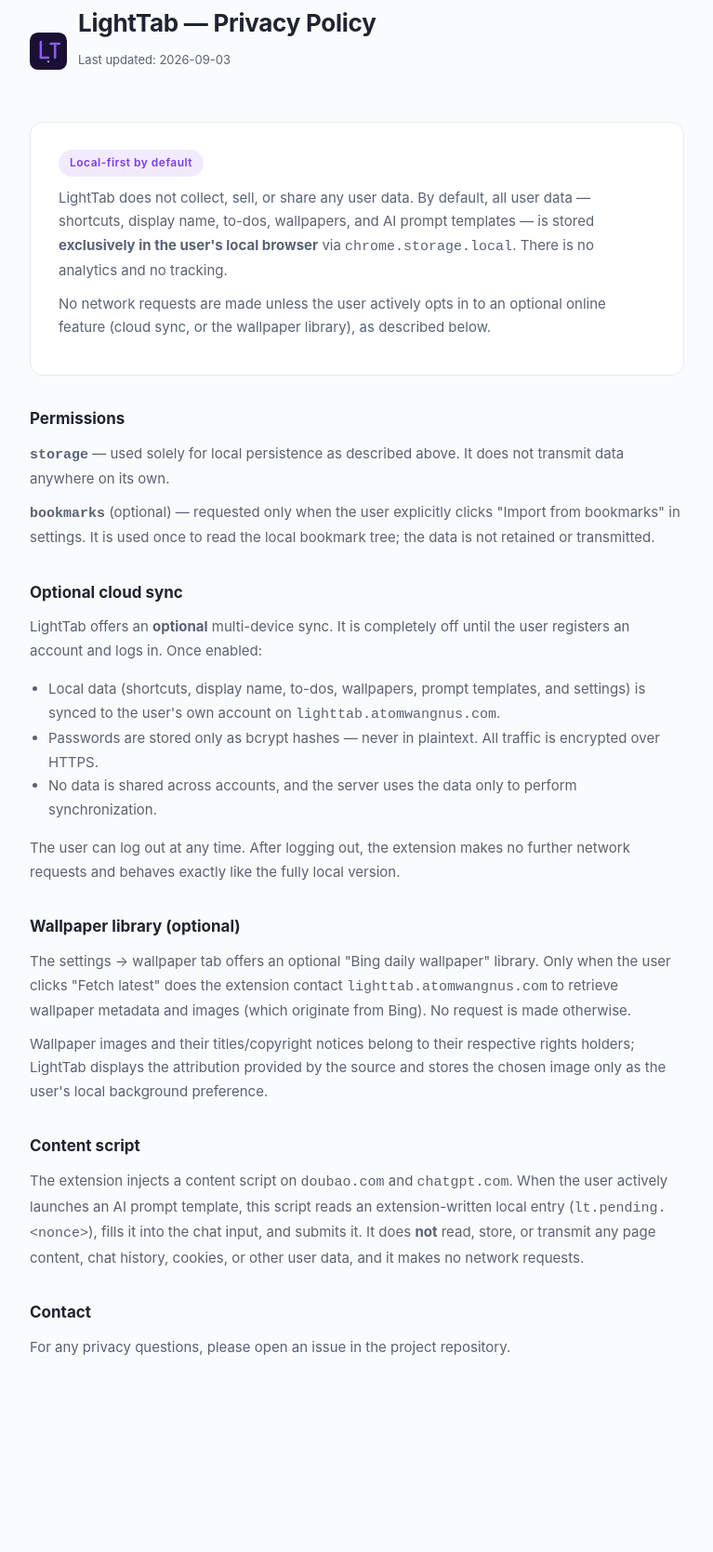
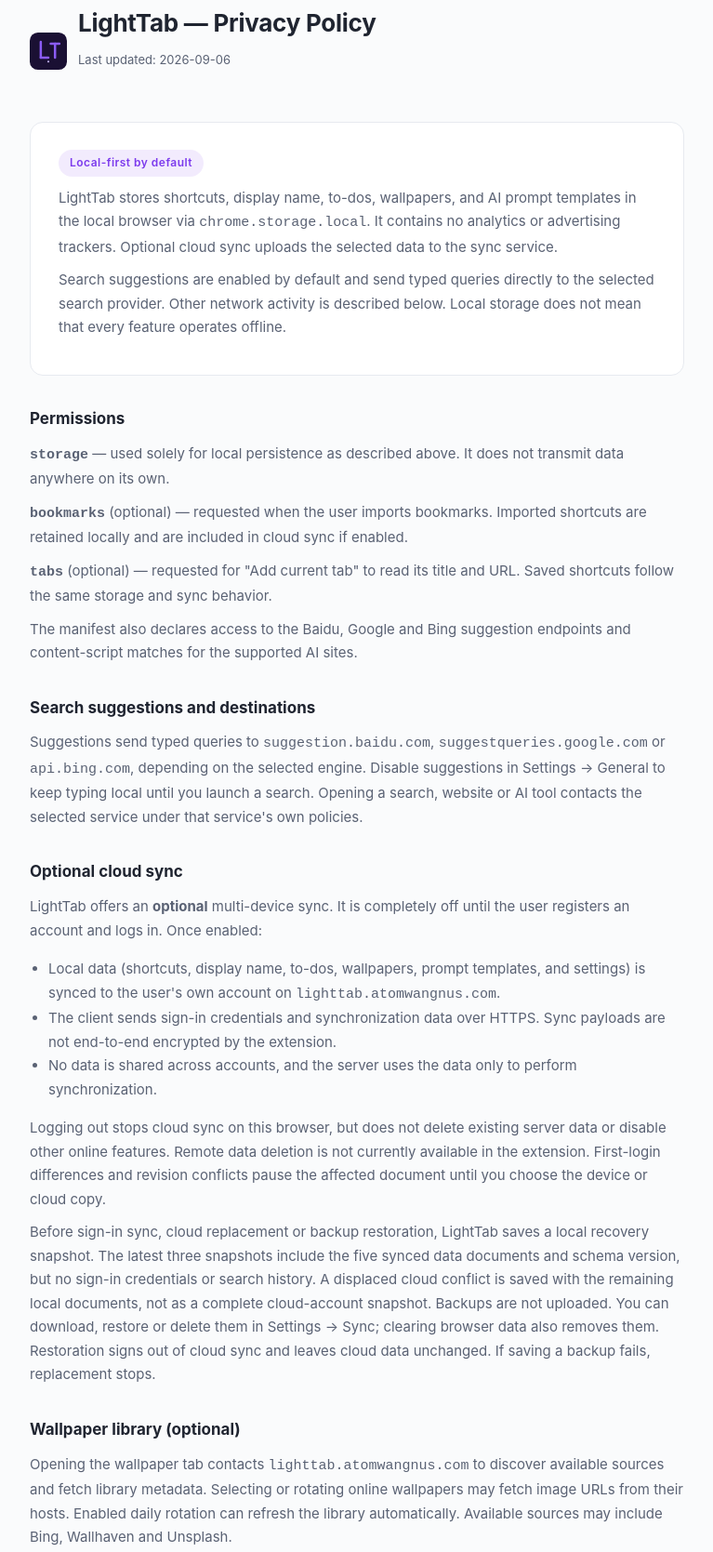
Before and after one commit to susunola/lighttab, a browser extension: page privacy.html in a window 1280 px wide. Shown: the part 53-1722 px from the top of the page at 93% size, without its empty margins (256-1023 px from the left). Before the commit the page ends 1605 px from the top, so only its background shows below. Drawn offline with Linux system fonts and the light colour scheme.

Commit message:
docs: align privacy policy with current extension behavior

```diff
--- a/privacy.html
+++ b/privacy.html
@@ -27,38 +27,48 @@
       <svg class="logo" viewBox="0 0 128 128"><rect width="128" height="128" rx="28" fill="#1a1033"/><g stroke="#8b5cf6" stroke-width="8" stroke-linecap="round" stroke-linejoin="round" fill="none"><line x1="38" y1="32" x2="38" y2="86"/><line x1="38" y1="86" x2="64" y2="86"/><line x1="72" y1="38" x2="102" y2="38"/><line x1="87" y1="38" x2="87" y2="86"/></g><circle cx="64" cy="100" r="3.5" fill="#c4b5fd"/></svg>
       <div>
         <h1>LightTab — Privacy Policy</h1>
-        <p class="meta">Last updated: 2026-09-03</p>
+        <p class="meta">Last updated: 2026-09-06</p>
       </div>
     </div>
 
     <div class="card">
       <span class="badge">Local-first by default</span>
-      <p>LightTab does not collect, sell, or share any user data. By default, all user data — shortcuts, display name, to-dos, wallpapers, and AI prompt templates — is stored <strong>exclusively in the user's local browser</strong> via <code>chrome.storage.local</code>. There is no analytics and no tracking.</p>
-      <p>No network requests are made unless the user actively opts in to an optional online feature (cloud sync, or the wallpaper library), as described below.</p>
+      <p>LightTab stores shortcuts, display name, to-dos, wallpapers, and AI prompt templates in the local browser via <code>chrome.storage.local</code>. It contains no analytics or advertising trackers. Optional cloud sync uploads the selected data to the sync service.</p>
+      <p>Search suggestions are enabled by default and send typed queries directly to the selected search provider. Other network activity is described below. Local storage does not mean that every feature operates offline.</p>
     </div>
 
     <h2>Permissions</h2>
     <p><strong><code>storage</code></strong> — used solely for local persistence as described above. It does not transmit data anywhere on its own.</p>
-    <p><strong><code>bookmarks</code></strong> (optional) — requested only when the user explicitly clicks "Import from bookmarks" in settings. It is used once to read the local bookmark tree; the data is not retained or transmitted.</p>
+    <p><strong><code>bookmarks</code></strong> (optional) — requested when the user imports bookmarks. Imported shortcuts are retained locally and are included in cloud sync if enabled.</p>
+    <p><strong><code>tabs</code></strong> (optional) — requested for "Add current tab" to read its title and URL. Saved shortcuts follow the same storage and sync behavior.</p>
+    <p>The manifest also declares access to the Baidu, Google and Bing suggestion endpoints and content-script matches for the supported AI sites.</p>
+
+    <h2>Search suggestions and destinations</h2>
+    <p>Suggestions send typed queries to <code>suggestion.baidu.com</code>, <code>suggestqueries.google.com</code> or <code>api.bing.com</code>, depending on the selected engine. Disable suggestions in Settings → General to keep typing local until you launch a search. Opening a search, website or AI tool contacts the selected service under that service's own policies.</p>
 
     <h2>Optional cloud sync</h2>
     <p>LightTab offers an <strong>optional</strong> multi-device sync. It is completely off until the user registers an account and logs in. Once enabled:</p>
     <ul>
       <li>Local data (shortcuts, display name, to-dos, wallpapers, prompt templates, and settings) is synced to the user's own account on <code>lighttab.atomwangnus.com</code>.</li>
-      <li>Passwords are stored only as bcrypt hashes — never in plaintext. All traffic is encrypted over HTTPS.</li>
+      <li>The client sends sign-in credentials and synchronization data over HTTPS. Sync payloads are not end-to-end encrypted by the extension.</li>
       <li>No data is shared across accounts, and the server uses the data only to perform synchronization.</li>
     </ul>
-    <p>The user can log out at any time. After logging out, the extension makes no further network requests and behaves exactly like the fully local version.</p>
+    <p>Logging out stops cloud sync on this browser, but does not delete existing server data or disable other online features. Remote data deletion is not currently available in the extension. First-login differences and revision conflicts pause the affected document until you choose the device or cloud copy.</p>
+    <p>Before sign-in sync, cloud replacement or backup restoration, LightTab saves a local recovery snapshot. The latest three snapshots include the five synced data documents and schema version, but no sign-in credentials or search history. A displaced cloud conflict is saved with the remaining local documents, not as a complete cloud-account snapshot. Backups are not uploaded. You can download, restore or delete them in Settings → Sync; clearing browser data also removes them. Restoration signs out of cloud sync and leaves cloud data unchanged. If saving a backup fails, replacement stops.</p>
 
     <h2>Wallpaper library (optional)</h2>
-    <p>The settings → wallpaper tab offers an optional "Bing daily wallpaper" library. Only when the user clicks "Fetch latest" does the extension contact <code>lighttab.atomwangnus.com</code> to retrieve wallpaper metadata and images (which originate from Bing). No request is made otherwise.</p>
+    <p>Opening the wallpaper tab contacts <code>lighttab.atomwangnus.com</code> to discover available sources and fetch library metadata. Selecting or rotating online wallpapers may fetch image URLs from their hosts. Enabled daily rotation can refresh the library automatically. Available sources may include Bing, Wallhaven and Unsplash.</p>
     <p>Wallpaper images and their titles/copyright notices belong to their respective rights holders; LightTab displays the attribution provided by the source and stores the chosen image only as the user's local background preference.</p>
 
     <h2>Content script</h2>
-    <p>The extension injects a content script on <code>doubao.com</code> and <code>chatgpt.com</code>. When the user actively launches an AI prompt template, this script reads an extension-written local entry (<code>lt.pending.&lt;nonce&gt;</code>), fills it into the chat input, and submits it. It does <strong>not</strong> read, store, or transmit any page content, chat history, cookies, or other user data, and it makes no network requests.</p>
+    <p>The extension injects a content script on supported pages of <code>www.doubao.com</code>, <code>www.dola.com</code> and <code>chatgpt.com</code>. On a prompt launch it reads a temporary local prompt entry, locates the page's input and send controls, fills the prompt and attempts to submit it. Submission sends your prompt to the selected AI provider. If automatic entry fails, the extension attempts to copy the prompt and displays a notice. It does not collect your conversation history or cookies.</p>
+
+    <h2>Weather and local app detection</h2>
+    <p>Weather is off by default. When enabled, city lookup and forecasts contact <code>geocoding-api.open-meteo.com</code> and <code>api.open-meteo.com</code>. Forecasts are cached locally.</p>
+    <p>At startup, LightTab probes <code>127.0.0.1</code> ports 18488–18490 to detect WorkBuddy on this computer. These requests stay on the local computer. Choosing WorkBuddy can pass a prompt to the desktop app via its deep link.</p>
 
     <h2>Contact</h2>
-    <p>For any privacy questions, please open an issue in the project repository.</p>
+    <p>For any privacy questions, please open an issue in the <a href="https://github.com/susunola/lighttab/issues">project repository</a>. Do not post passwords, private prompts or other sensitive information in public issues.</p>
   </div>
 </body>
 </html>
```
